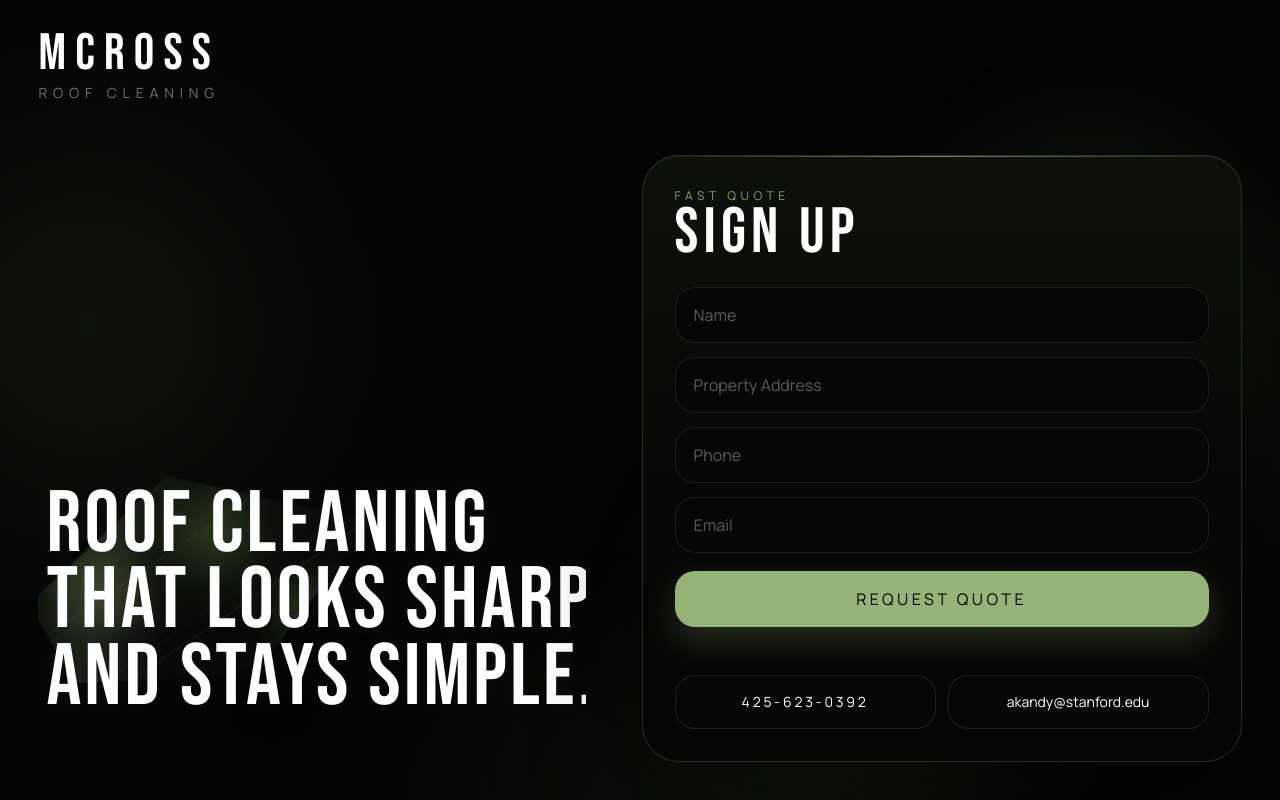
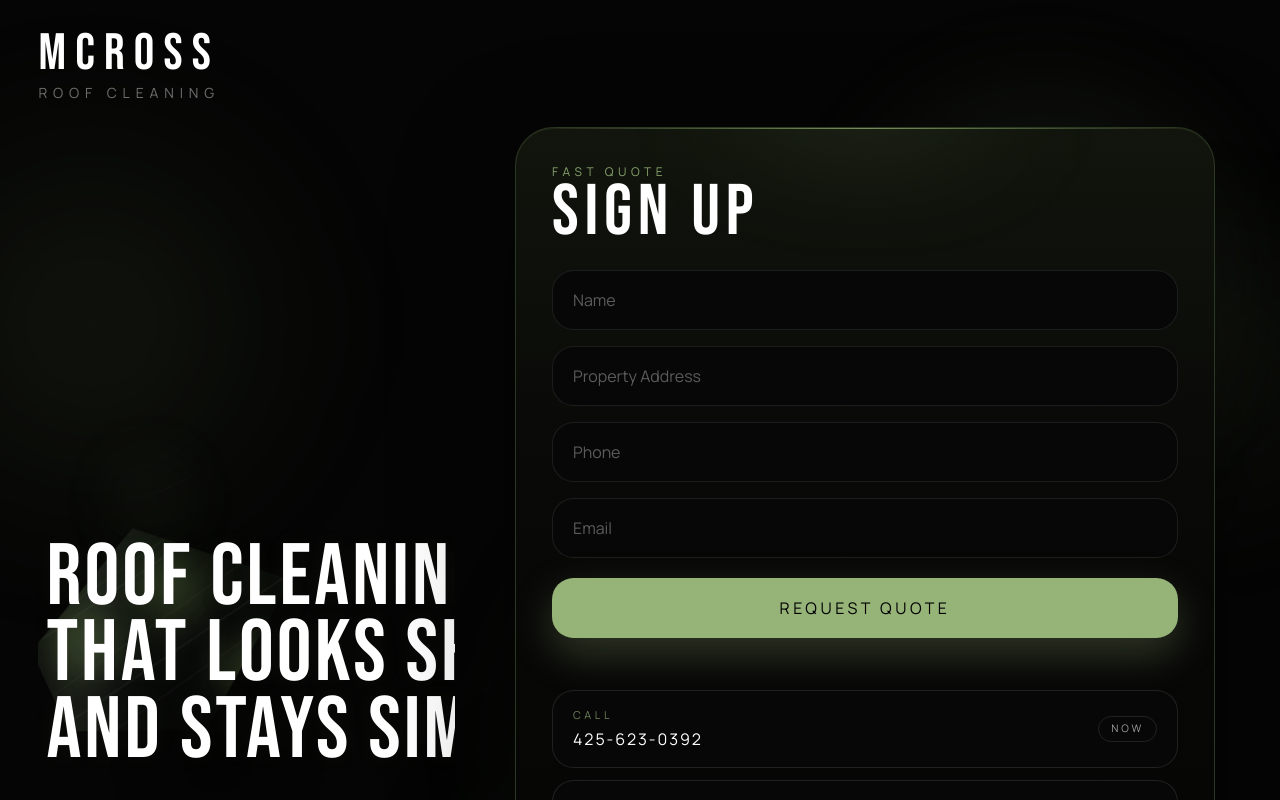
Before and after one commit to aarohkandy/mcross, a Next.js app: page / in a window 1280 px wide. Built offline with nearby package versions, Linux system fonts and the light colour scheme.

Commit message:
Enlarge form and enrich hero background

```diff
--- a/src/app/globals.css
+++ b/src/app/globals.css
@@ -110,6 +110,7 @@ a {
   border-radius: 9999px;
   filter: blur(72px);
   opacity: 0.8;
+  animation: ambient-drift 18s ease-in-out infinite alternate;
 }
 
 .hero-orb--left {
@@ -154,6 +155,58 @@ a {
   inset: 0;
   pointer-events: none;
   overflow: hidden;
+}
+
+.hero-backdrop__far-roof {
+  position: absolute;
+  left: -2%;
+  bottom: 18%;
+  width: 84%;
+  height: 34%;
+  clip-path: polygon(12% 58%, 42% 26%, 88% 42%, 58% 90%, 16% 84%);
+  background:
+    linear-gradient(160deg, rgba(17, 22, 16, 0.26) 0%, rgba(11, 13, 11, 0.18) 100%);
+  border: 1px solid rgba(202, 222, 178, 0.06);
+  opacity: 0.7;
+  transform: rotate(-8deg);
+}
+
+.hero-backdrop__traces {
+  position: absolute;
+  inset: 0;
+  opacity: 0.34;
+}
+
+.hero-backdrop__trace {
+  position: absolute;
+  height: 1px;
+  background: linear-gradient(90deg, transparent, rgba(201, 222, 173, 0.24), transparent);
+  transform-origin: left center;
+  transform: rotate(var(--trace-rotation));
+}
+
+.hero-backdrop__trace--one {
+  --trace-rotation: -25deg;
+  left: 10%;
+  top: 52%;
+  width: 44%;
+  animation: trace-glide 16s ease-in-out infinite;
+}
+
+.hero-backdrop__trace--two {
+  --trace-rotation: -24deg;
+  left: 18%;
+  top: 61%;
+  width: 36%;
+  animation: trace-glide 19s ease-in-out infinite reverse;
+}
+
+.hero-backdrop__trace--three {
+  --trace-rotation: -23deg;
+  left: 26%;
+  top: 68%;
+  width: 30%;
+  animation: trace-glide 17s ease-in-out infinite;
 }
 
 .hero-backdrop__roof {
@@ -224,6 +277,31 @@ a {
   width: 28%;
 }
 
+.hero-backdrop__pulse {
+  position: absolute;
+  border-radius: 9999px;
+  filter: blur(32px);
+  opacity: 0.22;
+  animation: ambient-pulse 11s ease-in-out infinite;
+}
+
+.hero-backdrop__pulse--one {
+  left: 18%;
+  top: 38%;
+  height: 20%;
+  width: 18%;
+  background: radial-gradient(circle at center, rgba(124, 157, 86, 0.46), transparent 70%);
+}
+
+.hero-backdrop__pulse--two {
+  left: 44%;
+  top: 56%;
+  height: 14%;
+  width: 16%;
+  background: radial-gradient(circle at center, rgba(92, 119, 65, 0.42), transparent 72%);
+  animation-delay: -4.5s;
+}
+
 .hero-backdrop__wash {
   position: absolute;
   top: -18%;
@@ -263,6 +341,7 @@ a {
     radial-gradient(circle at 42% 74%, rgba(83, 102, 61, 0.32), transparent 36%);
   filter: blur(58px);
   opacity: 0.82;
+  animation: aura-breathe 14s ease-in-out infinite;
 }
 
 input,
@@ -292,6 +371,13 @@ input:-webkit-autofill:focus {
   }
 
   .hero-backdrop__wash {
+    animation: none;
+  }
+
+  .hero-backdrop__pulse,
+  .hero-backdrop__trace,
+  .hero-orb,
+  .form-aura {
     animation: none;
   }
 }
@@ -324,9 +410,60 @@ input:-webkit-autofill:focus {
     height: 36%;
   }
 
+  .hero-backdrop__far-roof {
+    left: -12%;
+    bottom: 22%;
+    width: 108%;
+  }
+
   .hero-backdrop__shadow {
     left: 10%;
     width: 72%;
+  }
+}
+
+@keyframes ambient-drift {
+  0% {
+    transform: translate3d(0, 0, 0) scale(1);
+  }
+  100% {
+    transform: translate3d(2%, -2%, 0) scale(1.04);
+  }
+}
+
+@keyframes ambient-pulse {
+  0%,
+  100% {
+    opacity: 0.14;
+    transform: scale(0.95);
+  }
+  50% {
+    opacity: 0.28;
+    transform: scale(1.06);
+  }
+}
+
+@keyframes aura-breathe {
+  0%,
+  100% {
+    opacity: 0.72;
+    transform: scale(0.98);
+  }
+  50% {
+    opacity: 0.9;
+    transform: scale(1.03);
+  }
+}
+
+@keyframes trace-glide {
+  0%,
+  100% {
+    opacity: 0.14;
+    transform: translateX(0) rotate(var(--trace-rotation));
+  }
+  50% {
+    opacity: 0.32;
+    transform: translateX(6%) rotate(var(--trace-rotation));
   }
 }
 
--- a/src/app/page.tsx
+++ b/src/app/page.tsx
@@ -31,7 +31,7 @@ export default function Home() {
             </div>
           </header>
 
-          <div className="relative z-10 grid min-h-[calc(100svh-5.6rem)] items-center gap-8 py-6 lg:grid-cols-[minmax(0,1fr)_minmax(31rem,38rem)] lg:gap-12">
+          <div className="relative z-10 grid min-h-[calc(100svh-5.6rem)] items-center gap-8 py-6 lg:grid-cols-[minmax(0,0.94fr)_minmax(36rem,44rem)] lg:gap-14">
             <div className="relative flex min-h-[52svh] items-end overflow-hidden rounded-[2.6rem] lg:min-h-[calc(100svh-10.75rem)]">
               <HeroBackdrop />
 
@@ -44,9 +44,9 @@ export default function Home() {
               </div>
             </div>
 
-            <div className="relative flex items-center justify-end lg:pl-2">
+            <div className="relative flex items-center justify-end lg:pl-1">
               <div aria-hidden="true" className="form-aura pointer-events-none absolute inset-[-12%]" />
-              <div className="relative z-10 w-full max-w-[38rem]">
+              <div className="relative z-10 w-full max-w-[44rem]">
                 <ContactForm
                   email={business.email}
                   phoneDisplay={business.phoneDisplay}
--- a/src/components/contact-form.tsx
+++ b/src/components/contact-form.tsx
@@ -63,19 +63,23 @@ export function ContactForm({
   }
 
   return (
-    <div className="relative overflow-hidden rounded-[2.3rem] border border-[#26311e] bg-[linear-gradient(180deg,#0d100a_0%,#070806_52%,#050505_100%)] p-6 shadow-[0_34px_110px_rgba(0,0,0,0.46),inset_0_1px_0_rgba(174,207,133,0.1)] sm:p-8">
+    <div className="relative overflow-hidden rounded-[2.4rem] border border-[#2b3822] bg-[linear-gradient(180deg,#11150d_0%,#090907_44%,#050505_100%)] p-7 shadow-[0_36px_120px_rgba(0,0,0,0.48),inset_0_1px_0_rgba(174,207,133,0.1)] sm:p-9">
       <div
         aria-hidden="true"
         className="pointer-events-none absolute inset-x-10 top-0 h-px bg-[linear-gradient(90deg,transparent,rgba(160,193,121,0.65),transparent)]"
       />
+      <div
+        aria-hidden="true"
+        className="pointer-events-none absolute inset-x-[18%] top-[-14%] h-28 rounded-full bg-[radial-gradient(circle,rgba(150,180,120,0.2),transparent_72%)] blur-3xl"
+      />
       <p className="text-xs uppercase tracking-[0.38em] text-[var(--accent)]/90">
         Fast Quote
       </p>
-      <h2 className="font-heading text-[clamp(2.6rem,5vw,4.4rem)] leading-[0.92] tracking-[0.08em] text-white">
+      <h2 className="font-heading text-[clamp(3rem,5.6vw,5rem)] leading-[0.92] tracking-[0.08em] text-white">
         Sign Up
       </h2>
 
-      <form className="mt-6 grid gap-3.5" onSubmit={handleSubmit}>
+      <form className="mt-6 grid gap-4" onSubmit={handleSubmit}>
         <input
           type="text"
           name="_honey"
@@ -88,34 +92,34 @@ export function ContactForm({
           name="name"
           placeholder="Name"
           required
-          className="h-14 rounded-[1.25rem] border border-white/9 bg-[#060606] px-4.5 text-base text-white outline-none transition placeholder:text-white/34 focus:border-[var(--accent)]"
+          className="h-15 rounded-[1.35rem] border border-white/9 bg-[#070707] px-5 text-base text-white outline-none transition placeholder:text-white/34 focus:border-[var(--accent)]"
         />
         <input
           type="text"
           name="address"
           placeholder="Property Address"
           required
-          className="h-14 rounded-[1.25rem] border border-white/9 bg-[#060606] px-4.5 text-base text-white outline-none transition placeholder:text-white/34 focus:border-[var(--accent)]"
+          className="h-15 rounded-[1.35rem] border border-white/9 bg-[#070707] px-5 text-base text-white outline-none transition placeholder:text-white/34 focus:border-[var(--accent)]"
         />
         <input
           type="tel"
           name="phone"
           placeholder="Phone"
           required
-          className="h-14 rounded-[1.25rem] border border-white/9 bg-[#060606] px-4.5 text-base text-white outline-none transition placeholder:text-white/34 focus:border-[var(--accent)]"
+          className="h-15 rounded-[1.35rem] border border-white/9 bg-[#070707] px-5 text-base text-white outline-none transition placeholder:text-white/34 focus:border-[var(--accent)]"
         />
         <input
           type="email"
           name="email"
           placeholder="Email"
           required
-          className="h-14 rounded-[1.25rem] border border-white/9 bg-[#060606] px-4.5 text-base text-white outline-none transition placeholder:text-white/34 focus:border-[var(--accent)]"
+          className="h-15 rounded-[1.35rem] border border-white/9 bg-[#070707] px-5 text-base text-white outline-none transition placeholder:text-white/34 focus:border-[var(--accent)]"
         />
 
         <button
           type="submit"
           disabled={state === "submitting"}
-          className="mt-1 h-14 rounded-[1.25rem] bg-[var(--accent)] px-4 text-sm font-semibold uppercase tracking-[0.22em] text-black shadow-[0_14px_36px_rgba(150,180,120,0.24)] transition hover:bg-[#aacb89] disabled:cursor-wait disabled:opacity-80"
+          className="mt-1 h-15 rounded-[1.35rem] bg-[var(--accent)] px-4 text-sm font-semibold uppercase tracking-[0.22em] text-black shadow-[0_16px_42px_rgba(150,180,120,0.28)] transition hover:bg-[#aacb89] disabled:cursor-wait disabled:opacity-80"
         >
           {state === "submitting" ? "Sending" : "Request Quote"}
         </button>
@@ -125,18 +129,40 @@ export function ContactForm({
         {message}
       </div>
 
-      <div className="mt-3 grid gap-3 sm:grid-cols-2">
+      <div className="mt-4 grid gap-3">
         <a
           href={phoneHref}
-          className="rounded-[1.25rem] border border-white/10 bg-[#060606] px-4 py-4 text-center text-sm uppercase tracking-[0.2em] text-white transition hover:border-[rgba(150,180,120,0.35)]"
+          className="group rounded-[1.35rem] border border-white/10 bg-[#070707] px-5 py-4 transition hover:border-[rgba(150,180,120,0.35)]"
         >
-          {phoneDisplay}
+          <div className="flex items-center justify-between gap-4">
+            <div>
+              <p className="text-[0.68rem] uppercase tracking-[0.34em] text-[var(--accent)]/72">
+                Call
+              </p>
+              <p className="mt-1 text-base tracking-[0.12em] text-white">
+                {phoneDisplay}
+              </p>
+            </div>
+            <span className="rounded-full border border-white/10 px-3 py-1 text-[0.65rem] uppercase tracking-[0.28em] text-white/62 transition group-hover:border-[rgba(150,180,120,0.35)] group-hover:text-white">
+              Now
+            </span>
+          </div>
         </a>
         <a
           href={`mailto:${email}`}
-          className="rounded-[1.25rem] border border-white/10 bg-[#060606] px-4 py-4 text-center text-sm text-white transition hover:border-[rgba(150,180,120,0.35)]"
+          className="group rounded-[1.35rem] border border-white/10 bg-[#070707] px-5 py-4 transition hover:border-[rgba(150,180,120,0.35)]"
         >
-          {email}
+          <div className="flex items-center justify-between gap-4">
+            <div>
+              <p className="text-[0.68rem] uppercase tracking-[0.34em] text-[var(--accent)]/72">
+                Email
+              </p>
+              <p className="mt-1 text-base text-white">{email}</p>
+            </div>
+            <span className="rounded-full border border-white/10 px-3 py-1 text-[0.65rem] uppercase tracking-[0.28em] text-white/62 transition group-hover:border-[rgba(150,180,120,0.35)] group-hover:text-white">
+              Open
+            </span>
+          </div>
         </a>
       </div>
     </div>
--- a/src/components/hero-backdrop.tsx
+++ b/src/components/hero-backdrop.tsx
@@ -1,6 +1,12 @@
 export function HeroBackdrop() {
   return (
     <div aria-hidden="true" className="hero-backdrop">
+      <div className="hero-backdrop__far-roof" />
+      <div className="hero-backdrop__traces">
+        <span className="hero-backdrop__trace hero-backdrop__trace--one" />
+        <span className="hero-backdrop__trace hero-backdrop__trace--two" />
+        <span className="hero-backdrop__trace hero-backdrop__trace--three" />
+      </div>
       <div className="hero-backdrop__roof">
         <div className="hero-backdrop__grid" />
         <div className="hero-backdrop__moss hero-backdrop__moss--one" />
@@ -8,6 +14,8 @@ export function HeroBackdrop() {
         <div className="hero-backdrop__moss hero-backdrop__moss--three" />
         <div className="hero-backdrop__wash" />
       </div>
+      <div className="hero-backdrop__pulse hero-backdrop__pulse--one" />
+      <div className="hero-backdrop__pulse hero-backdrop__pulse--two" />
       <div className="hero-backdrop__shadow" />
     </div>
   );
```
